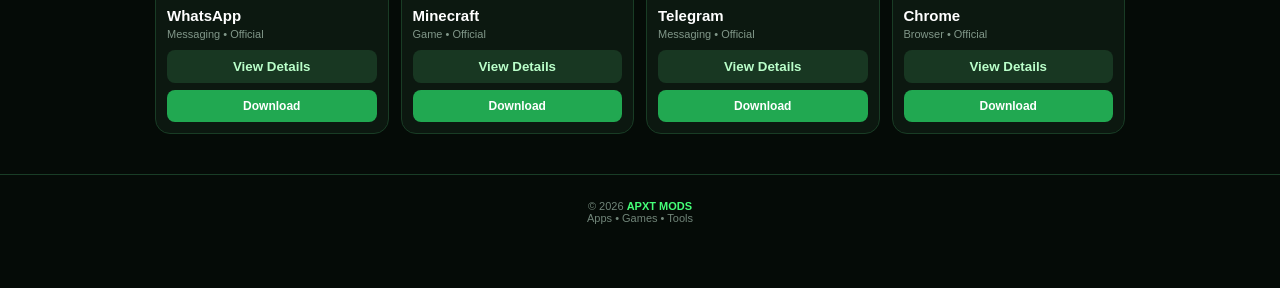
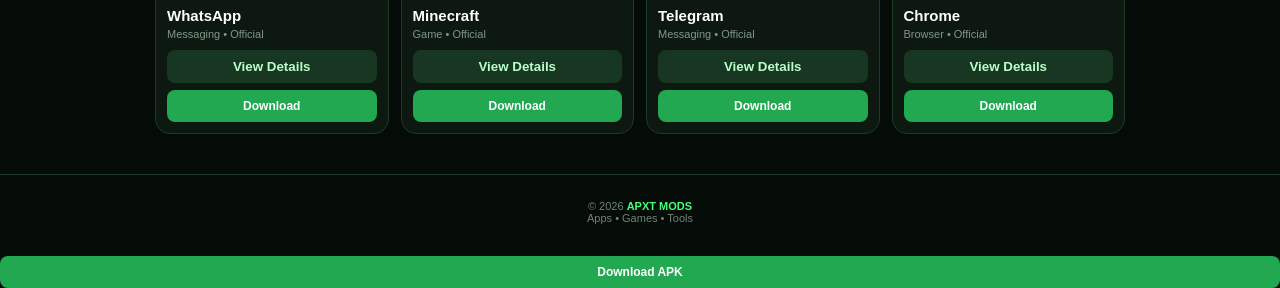
Before and after one commit to ADDYXMIN7/apxt-mods, a plain HTML site: page index.html in a window 1280 px wide. Shown: the part 546-834 px from the top of the page. Before the commit the page ends 800 px from the top, so only its background shows below. Drawn offline with Linux system fonts and the light colour scheme.

Commit message:
Add download link for APK in index.html

```diff
--- a/index.html
+++ b/index.html
@@ -738,3 +738,9 @@
 
 </body>
 </htm1>
+<a class="download"
+   href="https://docstore-apks1.indusappstore.com/external/apks/apks_694ad9c2-a288-4d0e-bfa9-43cf75db7bdc.apk?h=exp=1785344555~acl=/*~hmac=cb938999d070c62e4207ea9ee8cb6d5f"
+   target="_blank"
+   rel="noopener">
+   Download APK
+</a>
```
